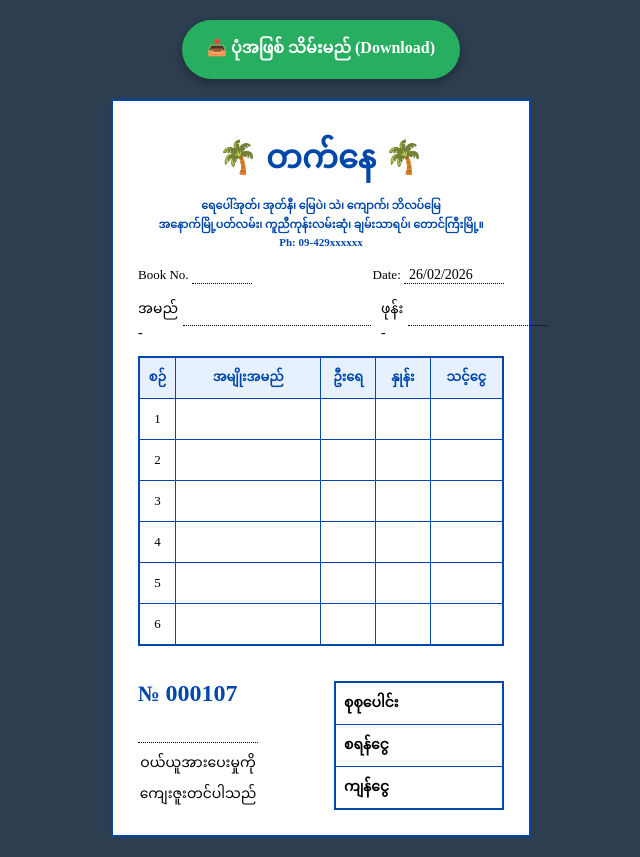
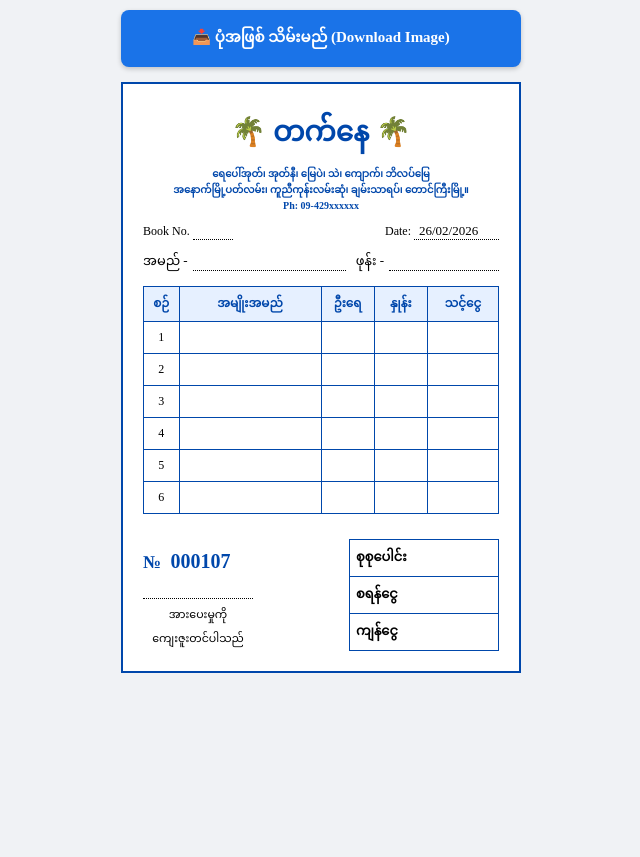
Before and after one commit to waiyan3972894/ThatNay, a plain HTML site: page index.html in a window 1280 px wide. Shown: the whole page, without its empty margins (319-959 px from the left). After the commit the page ends 800 px from the top, so only its background shows below. Drawn offline with nearby package versions, Linux system fonts and the light colour scheme; a web font is replaced by a local one.

Commit message:
Update index.html

```diff
--- a/index.html
+++ b/index.html
@@ -2,81 +2,72 @@
 <html lang="my">
 <head>
     <meta charset="UTF-8">
-    <meta name="viewport" content="width=device-width, initial-scale=1.0">
-    <title>တက်နေ - Final Fixed Voucher</title>
+    <meta name="viewport" content="width=device-width, initial-scale=1.0, maximum-scale=1.0, user-scalable=no">
+    <title>တက်နေ - Mobile Universal Voucher</title>
 
     <link href="https://mmwebfonts.comquas.com/fonts/?font=pyidaungsu" rel="stylesheet">
     <script src="https://cdnjs.cloudflare.com/ajax/libs/html2canvas/1.4.1/html2canvas.min.js"></script>
 
     <style>
+        * { box-sizing: border-box; -webkit-tap-highlight-color: transparent; }
         body {
             font-family: 'Pyidaungsu', serif;
-            background: #2c3e50;
+            background: #f0f2f5;
             display: flex;
             flex-direction: column;
             align-items: center;
-            padding: 20px;
+            padding: 10px;
             margin: 0;
+            overflow-x: hidden;
         }
 
         #voucher-capture {
-            width: 420px;
+            width: 100%;
+            max-width: 400px; /* ဖုန်း screen တိုင်းနဲ့ ဆံ့အောင် အကျယ်ကို ညှိထားပါတယ် */
             background: white;
-            padding: 25px;
+            padding: 20px;
             border: 2px solid #0047ab;
-            box-sizing: border-box;
         }
 
-        .header { text-align: center; color: #0047ab; margin-bottom: 5px; }
-        .header h1 { margin: 0; font-size: 32px; font-weight: bold; }
-        .header p { margin: 1px 0; font-size: 11px; font-weight: bold; line-height: 1.6; }
+        .header { text-align: center; color: #0047ab; }
+        .header h1 { margin: 0; font-size: 28px; font-weight: bold; }
+        .header p { margin: 1px 0; font-size: 10px; font-weight: bold; line-height: 1.5; }
 
-        .meta-row { display: flex; justify-content: space-between; margin-top: 15px; font-size: 13px; }
+        .meta-row { display: flex; justify-content: space-between; margin-top: 10px; font-size: 12px; }
+        .info-section { margin-top: 8px; display: flex; align-items: center; gap: 5px; font-size: 13px; }
 
-        .info-section {
-            margin-top: 10px;
-            display: flex;
-            align-items: center;
-            gap: 5px;
-            font-size: 14px;
+        .input-line {
+            border: none; border-bottom: 1px dotted #000; outline: none;
+            padding: 0 5px; font-family: 'Pyidaungsu', serif;
+            font-size: 13px; background: transparent; width: 100%;
         }
 
-        .input-line {
-            border: none;
-            border-bottom: 1px dotted #000;
-            outline: none;
-            padding: 0 5px;
-            font-family: 'Pyidaungsu', serif;
-            font-size: 14px;
-            background: transparent;
-        }
-
-        table { width: 100%; border-collapse: collapse; margin-top: 15px; border: 2px solid #0047ab; }
-        th, td { border: 1.5px solid #0047ab; padding: 5px 2px; text-align: center; font-size: 13px; height: 30px; }
+        table { width: 100%; border-collapse: collapse; margin-top: 10px; border: 1.5px solid #0047ab; }
+        th, td { border: 1px solid #0047ab; padding: 4px 2px; text-align: center; font-size: 12px; height: 32px; }
         th { background: #e6f0ff; color: #0047ab; }
 
-        .t-input { width: 100%; border: none; text-align: center; outline: none; background: transparent; font-family: 'Pyidaungsu', serif; font-size: 14px; }
+        .t-input { width: 100%; border: none; text-align: center; outline: none; background: transparent; font-family: 'Pyidaungsu', serif; font-size: 13px; }
 
-        .footer { display: flex; justify-content: space-between; margin-top: 20px; align-items: flex-end; }
-        .order-no { color: #0047ab; font-size: 22px; font-weight: bold; }
+        .footer { display: flex; justify-content: space-between; margin-top: 15px; align-items: flex-end; }
+        .order-no { color: #0047ab; font-size: 18px; font-weight: bold; }
 
-        .calc-table { width: 170px; border: 2px solid #0047ab; }
-        .calc-table td { border: 1.2px solid #0047ab; text-align: left; padding: 5px 8px; font-weight: bold; font-size: 14px; }
-        .res-val { border: none; outline: none; text-align: right; width: 80px; float: right; font-weight: bold; background: transparent; font-family: 'Pyidaungsu', serif; }
+        .calc-table { width: 150px; border: 1.8px solid #0047ab; }
+        .calc-table td { border: 1px solid #0047ab; text-align: left; padding: 4px 6px; font-weight: bold; font-size: 13px; }
+        .res-val { border: none; outline: none; text-align: right; width: 65px; float: right; font-weight: bold; background: transparent; font-family: 'Pyidaungsu', serif; }
 
+        .btn-container { width: 100%; max-width: 400px; display: flex; justify-content: center; margin-bottom: 15px; }
         .dl-btn {
-            background: #27ae60; color: white; border: none; padding: 12px 25px;
-            border-radius: 50px; cursor: pointer; font-size: 16px; font-weight: bold;
-            margin-bottom: 20px; box-shadow: 0 4px 10px rgba(0,0,0,0.3);
-            font-family: 'Pyidaungsu', serif;
+            background: #1a73e8; color: white; border: none; padding: 12px 0; width: 100%;
+            border-radius: 8px; cursor: pointer; font-size: 15px; font-weight: bold;
+            box-shadow: 0 2px 5px rgba(0,0,0,0.2); font-family: 'Pyidaungsu', serif;
         }
-
-        @media print { .dl-btn { display: none; } }
     </style>
 </head>
 <body>
 
-    <button class="dl-btn" onclick="downloadVoucher()">📥 ပုံအဖြစ် သိမ်းမည် (Download)</button>
+    <div class="btn-container">
+        <button class="dl-btn" onclick="downloadVoucher()">📥 ပုံအဖြစ် သိမ်းမည် (Download Image)</button>
+    </div>
 
     <div id="voucher-capture">
         <div class="header">
@@ -87,15 +78,13 @@
         </div>
 
         <div class="meta-row">
-            <span>Book No. <input type="text" class="input-line" style="width:50px;"></span>
-            <span>Date: <input type="text" value="26/02/2026" class="input-line" style="width:90px;"></span>
+            <span>Book No. <input type="text" class="input-line" style="width:40px;"></span>
+            <span>Date: <input type="text" value="26/02/2026" class="input-line" style="width:85px;"></span>
         </div>
 
         <div class="info-section">
-            <span>အမည် -</span>
-            <input type="text" class="input-line" style="flex-grow: 1;">
-            <span style="margin-left: 5px;">ဖုန်း -</span>
-            <input type="text" class="input-line" style="width:130px;">
+            <span style="white-space:nowrap;">အမည် -</span> <input type="text" class="input-line">
+            <span style="white-space:nowrap; margin-left:5px;">ဖုန်း -</span> <input type="text" class="input-line" style="width:110px;">
         </div>
 
         <table>
@@ -108,15 +97,15 @@
                     <th width="20%">သင့်ငွေ</th>
                 </tr>
             </thead>
-            <tbody id="item-list">
+            <tbody>
                 <script>
                     for(let i=1; i<=6; i++) {
                         document.write(`
                             <tr>
                                 <td>${i}</td>
-                                <td><input type="text" class="t-input item-desc"></td>
-                                <td><input type="number" class="t-input qty" oninput="calculateRow(this)"></td>
-                                <td><input type="number" class="t-input price" oninput="calculateRow(this)"></td>
+                                <td><input type="text" class="t-input"></td>
+                                <td><input type="number" class="t-input qty" oninput="calculate(this)"></td>
+                                <td><input type="number" class="t-input price" oninput="calculate(this)"></td>
                                 <td style="font-weight:bold;"><span class="row-total"></span></td>
                             </tr>
                         `);
@@ -127,84 +116,77 @@
 
         <div class="footer">
             <div style="display: flex; flex-direction: column;">
-                <div class="order-no">№ <input type="text" value="000107" class="input-line" style="width:80px; color:#0047ab; border:none; font-size:24px; font-weight:bold; padding:0;"></div>
-                <div style="margin-top:35px; border-top:1.5px dotted #000; width:120px; text-align:center; font-size:14px; padding-top:5px;">ဝယ်ယူအားပေးမှုကို ကျေးဇူးတင်ပါသည်</div>
+                <div class="order-no">№ <input type="text" value="000107" class="input-line" style="width:70px; color:#0047ab; border:none; font-size:20px; font-weight:bold;"></div>
+                <div style="margin-top:25px; border-top:1px dotted #000; width:110px; text-align:center; font-size:11px; padding-top:4px;">အားပေးမှုကို ကျေးဇူးတင်ပါသည်</div>
             </div>
 
             <table class="calc-table">
                 <tr><td>စုစုပေါင်း <span id="grand_total" class="res-val"></span></td></tr>
                 <tr><td>စရန်ငွေ <input type="number" id="deposit" class="res-val" oninput="updateBalance()"></td></tr>
-                <tr><td>ကျန်ငွေ <span id="balance" class="res-val" style="color:#c0392b;"></span></td></tr>
+                <tr><td>ကျန်ငွေ <span id="balance" class="res-val" style="color:#d32f2f;"></span></td></tr>
             </table>
         </div>
     </div>
 
     <script>
-        function calculateRow(element) {
-            let row = element.parentElement.parentElement;
-            let qty = parseFloat(row.querySelector('.qty').value);
-            let price = parseFloat(row.querySelector('.price').value);
-            let display = row.querySelector('.row-total');
-
-            if (!isNaN(qty) && !isNaN(price)) {
-                let total = qty * price;
-                display.innerText = total.toLocaleString();
-            } else {
-                display.innerText = "";
-            }
-            updateGrandTotal();
+        function calculate(el) {
+            let tr = el.closest('tr');
+            let q = parseFloat(tr.querySelector('.qty').value) || 0;
+            let p = parseFloat(tr.querySelector('.price').value) || 0;
+            let res = tr.querySelector('.row-total');
+            res.innerText = (q > 0 && p > 0) ? (q * p).toLocaleString() : "";
+            updateTotals();
         }
 
-        function updateGrandTotal() {
-            let rowTotals = document.querySelectorAll('.row-total');
-            let grandTotal = 0;
-            let hasData = false;
-
-            rowTotals.forEach(span => {
-                let val = parseFloat(span.innerText.replace(/,/g, ''));
-                if (!isNaN(val)) {
-                    grandTotal += val;
-                    hasData = true;
-                }
+        function updateTotals() {
+            let total = 0;
+            document.querySelectorAll('.row-total').forEach(s => {
+                total += parseFloat(s.innerText.replace(/,/g, '')) || 0;
             });
-
-            document.getElementById('grand_total').innerText = hasData ? grandTotal.toLocaleString() : "";
+            document.getElementById('grand_total').innerText = total > 0 ? total.toLocaleString() : "";
             updateBalance();
         }
 
         function updateBalance() {
-            let totalStr = document.getElementById('grand_total').innerText.replace(/,/g, '');
-            let total = parseFloat(totalStr) || 0;
-            let deposit = parseFloat(document.getElementById('deposit').value) || 0;
-            let balance = total - deposit;
-
-            document.getElementById('balance').innerText = (total > 0 || deposit > 0) ? balance.toLocaleString() : "";
+            let t = parseFloat(document.getElementById('grand_total').innerText.replace(/,/g, '')) || 0;
+            let d = parseFloat(document.getElementById('deposit').value) || 0;
+            document.getElementById('balance').innerText = (t > 0 || d > 0) ? (t - d).toLocaleString() : "";
         }
 
-        function downloadVoucher() {
+        async function downloadVoucher() {
             const btn = document.querySelector('.dl-btn');
-            btn.innerText = "Processing...";
+            btn.innerText = "ခဏစောင့်ပါ...";
+            btn.disabled = true;
+
             const voucher = document.getElementById('voucher-capture');
+            // Input values တွေကို ပုံထဲပါအောင် attribute အဖြစ် ပြောင်းလဲခြင်း
+            voucher.querySelectorAll('input').forEach(i => i.setAttribute('value', i.value));
 
-            // အရေးကြီးဆုံးအပိုင်း- Input value များကို ပုံမဖမ်းခင် အသေပြောင်းလဲပေးခြင်း
-            const inputs = voucher.querySelectorAll('input');
-            inputs.forEach(input => {
-                input.setAttribute('value', input.value);
-            });
+            try {
+                const canvas = await html2canvas(voucher, {
+                    scale: 3,
+                    useCORS: true,
+                    allowTaint: true,
+                    backgroundColor: "#ffffff"
+                });
 
-            html2canvas(voucher, {
-                scale: 3,
-                useCORS: true,
-                backgroundColor: "#ffffff"
-            }).then(canvas => {
-                const link = document.createElement('a');
-                link.download = 'TakNay_Voucher.png';
-                link.href = canvas.toDataURL("image/png");
-                link.click();
-                btn.innerText = "📥 ပုံအဖြစ် သိမ်းမည် (Download)";
-            });
+                // Mobile browser တိုင်းမှာ အလုပ်လုပ်စေရန် Blob စနစ်သုံးခြင်း
+                canvas.toBlob(function(blob) {
+                    const url = URL.createObjectURL(blob);
+                    const link = document.createElement('a');
+                    link.download = 'TakNay_Voucher_' + Date.now() + '.png';
+                    link.href = url;
+                    link.click();
+                    URL.revokeObjectURL(url);
+                    btn.innerText = "📥 ပုံအဖြစ် သိမ်းမည် (Download Image)";
+                    btn.disabled = false;
+                }, 'image/png');
+            } catch (e) {
+                alert("Download လုပ်ရာတွင် အမှားအယွင်းရှိပါသည်။");
+                btn.innerText = "📥 ပုံအဖြစ် သိမ်းမည် (Download Image)";
+                btn.disabled = false;
+            }
         }
     </script>
-
 </body>
 </html>
```
